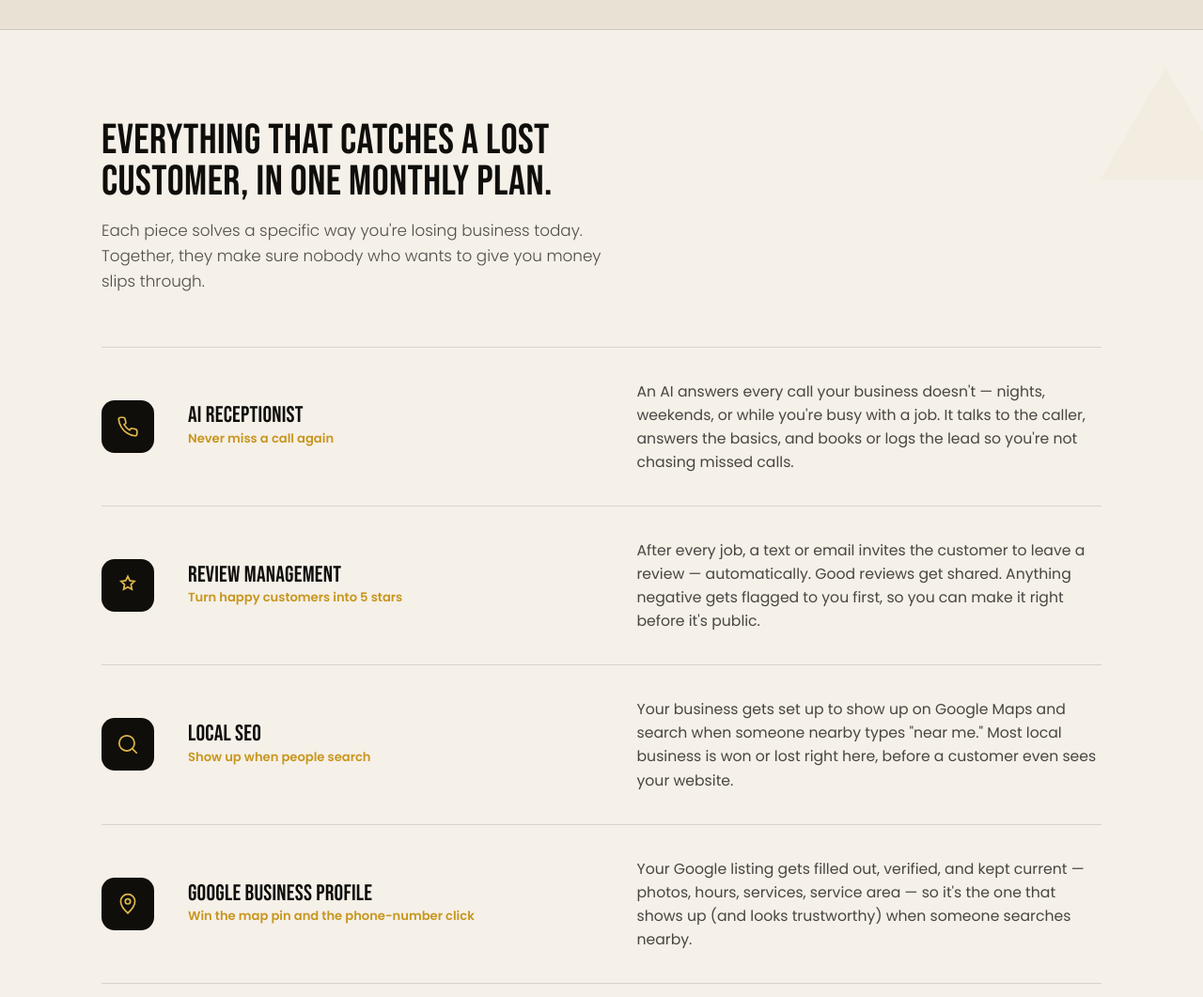
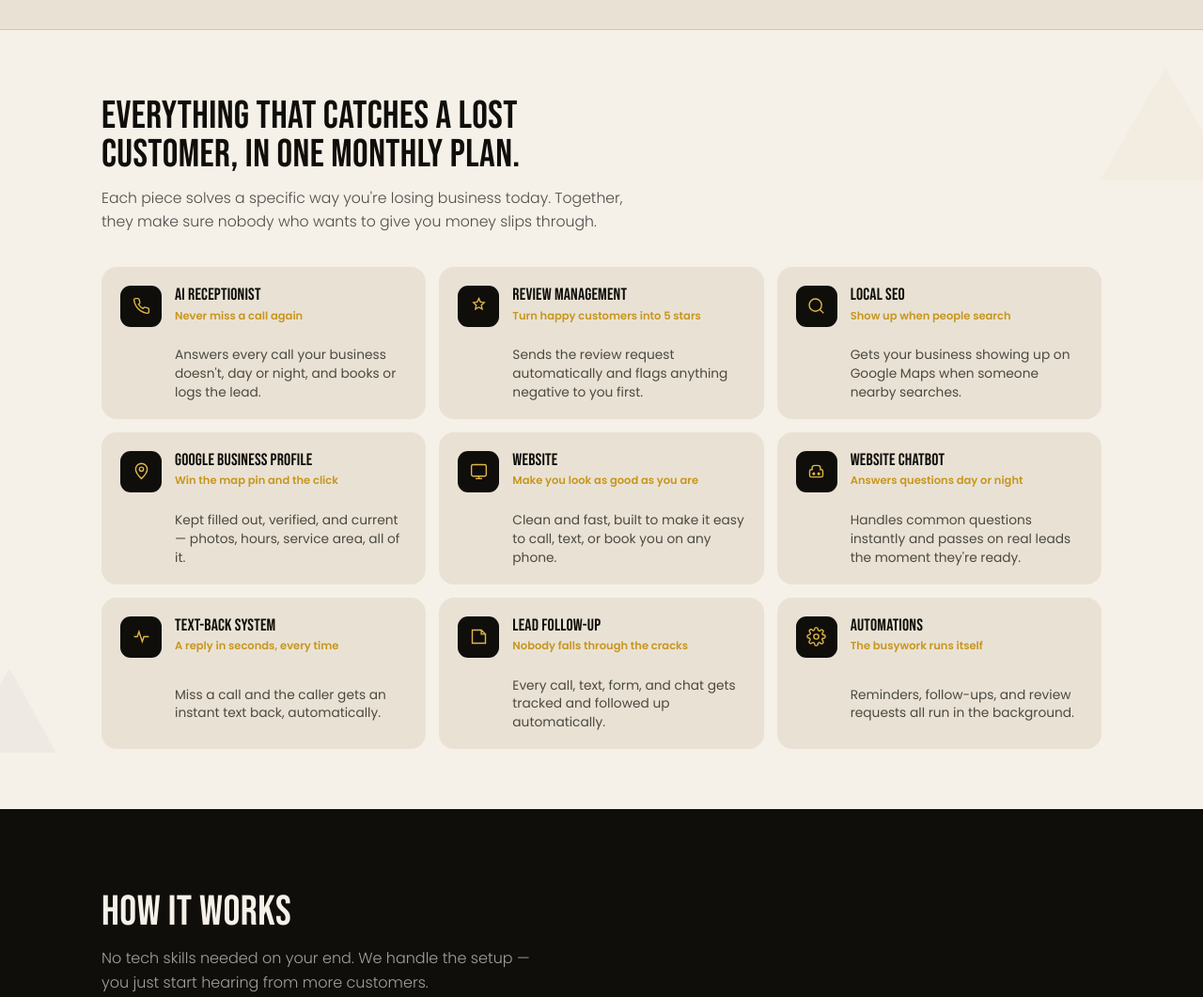
Before and after one commit to tcusworth/flatironscreativestudio, an Eleventy site: page src/local-business/index.html in a window 1280 px wide. Shown: the part 1560-2621 px from the top of the page at 94% size. Built offline with nearby package versions, Linux system fonts and the light colour scheme; Eleventy itself is replaced by a stand-in of ours; files that its build step writes are made by us from their sources.

Commit message:
Fix logo to match site header, compact services grid

```diff
--- a/src/local-business/index.html
+++ b/src/local-business/index.html
@@ -68,8 +68,11 @@
     display:flex; align-items:center; justify-content:space-between;
     padding-top:18px; padding-bottom:18px;
   }
-  .logo{display:flex; align-items:center; text-decoration:none;}
-  .logo img{height:34px; width:auto; display:block;}
+  .logo{display:flex; align-items:center; gap:10px; text-decoration:none;}
+  .logo img{height:40px; width:auto; display:block;}
+  .logo-name{font-family:'Poppins',sans-serif; font-weight:700; font-size:0.92rem; color:var(--cream); white-space:nowrap; display:none;}
+  .logo-name em{font-style:italic; font-weight:400; opacity:0.7;}
+  @media(min-width:560px){.logo-name{display:block;}}
   .nav-cta{display:flex; align-items:center; gap:22px;}
   .nav-phone{color:var(--cream); font-size:0.92rem; font-weight:500; text-decoration:none; display:none;}
   @media(min-width:720px){.nav-phone{display:inline-block;}}
@@ -193,31 +196,36 @@
   .cost-item p{font-size:0.98rem; color:rgba(15,14,10,0.8);}
 
   /* ---------- SERVICES ---------- */
-  .services{padding:96px 0 80px;}
-  .services-head{max-width:56ch; margin-bottom:56px;}
-  .services-head h2{font-size:clamp(2rem,4vw,2.8rem);}
-  .services-head p{margin-top:16px; font-size:1.05rem; color:rgba(15,14,10,0.72); font-weight:300;}
+  .services{padding:72px 0 64px;}
+  .services-head{max-width:56ch; margin-bottom:36px;}
+  .services-head h2{font-size:clamp(1.9rem,3.6vw,2.6rem);}
+  .services-head p{margin-top:12px; font-size:0.98rem; color:rgba(15,14,10,0.72); font-weight:300;}
+
+  .services-grid{
+    display:grid; grid-template-columns:1fr; gap:14px;
+  }
+  @media(min-width:700px){.services-grid{grid-template-columns:1fr 1fr;}}
+  @media(min-width:1000px){.services-grid{grid-template-columns:repeat(3,1fr);}}
 
   .service-row{
-    display:grid; grid-template-columns:1fr; gap:20px;
-    padding:34px 0;
-    border-top:1px solid var(--line);
+    display:grid; grid-template-columns:44px 1fr; gap:12px 14px;
+    background:var(--cream-dim);
+    border-radius:16px;
+    padding:20px 20px 18px;
     align-items:start;
   }
-  .service-row:last-of-type{border-bottom:1px solid var(--line);}
-  @media(min-width:760px){
-    .service-row{grid-template-columns:64px 1fr 1.1fr; gap:28px; align-items:center;}
-  }
   .service-icon{
-    width:56px; height:56px; border-radius:14px;
+    width:44px; height:44px; border-radius:11px;
     background:var(--ink); color:var(--amber-light);
     display:flex; align-items:center; justify-content:center;
     flex-shrink:0;
   }
-  .service-icon svg{width:26px; height:26px;}
-  .service-name h3{font-size:1.5rem; text-transform:none;}
-  .service-name .tag{font-size:0.82rem; color:var(--amber); font-weight:600; margin-top:2px;}
-  .service-desc p{font-size:0.98rem; color:rgba(15,14,10,0.75);}
+  .service-icon svg{width:21px; height:21px;}
+  .service-name{grid-column:2;}
+  .service-name h3{font-size:1.12rem; text-transform:none; line-height:1.1;}
+  .service-name .tag{font-size:0.72rem; color:var(--amber); font-weight:600; margin-top:3px;}
+  .service-desc{grid-column:2;}
+  .service-desc p{font-size:0.86rem; line-height:1.45; color:rgba(15,14,10,0.72); margin-top:8px;}
 
   /* ---------- PROCESS ---------- */
   .process{
@@ -366,7 +374,7 @@
 
 <nav>
   <div class="wrap">
-    <a href="/" class="logo"><img src="/assets/img/flatirons-logo-white.png" alt="Flatirons Creative Studio"></a>
+    <a href="/" class="logo"><img src="/assets/img/logo.png" alt="Flatirons Creative Studio"><span class="logo-name">Flatirons <em>Creative Studio</em></span></a>
     <div class="nav-cta">
       <a href="tel:+17194971641" class="nav-phone">(719) 497-1641</a>
       <a href="#book" class="btn btn-outline">Book a free call</a>
@@ -428,12 +436,14 @@
       <p>Each piece solves a specific way you're losing business today. Together, they make sure nobody who wants to give you money slips through.</p>
     </div>
 
+    <div class="services-grid">
+
     <div class="service-row reveal">
       <div class="service-icon">
         <svg viewBox="0 0 24 24" fill="none" stroke="currentColor" stroke-width="1.6"><path d="M21 16.5v2.7a1.8 1.8 0 0 1-2 1.8 17.8 17.8 0 0 1-7.8-2.8 17.5 17.5 0 0 1-5.4-5.4A17.8 17.8 0 0 1 3 5a1.8 1.8 0 0 1 1.8-2h2.7a1.8 1.8 0 0 1 1.8 1.5c.1.9.4 1.8.7 2.7a1.8 1.8 0 0 1-.4 1.9L8.4 10a14.4 14.4 0 0 0 5.4 5.4l1-1.2a1.8 1.8 0 0 1 1.9-.4c.9.3 1.8.5 2.7.7A1.8 1.8 0 0 1 21 16.5Z"/></svg>
       </div>
       <div class="service-name"><h3>AI receptionist</h3><div class="tag">Never miss a call again</div></div>
-      <div class="service-desc"><p>An AI answers every call your business doesn't — nights, weekends, or while you're busy with a job. It talks to the caller, answers the basics, and books or logs the lead so you're not chasing missed calls.</p></div>
+      <div class="service-desc"><p>Answers every call your business doesn't, day or night, and books or logs the lead.</p></div>
     </div>
 
     <div class="service-row reveal">
@@ -441,7 +451,7 @@
         <svg viewBox="0 0 24 24" fill="none" stroke="currentColor" stroke-width="1.6"><path d="M12 3l1.9 4.3 4.6.6-3.4 3.3.9 4.7L12 13.7 7.9 15.9l.9-4.7L5.4 7.9l4.6-.6L12 3Z"/></svg>
       </div>
       <div class="service-name"><h3>Review management</h3><div class="tag">Turn happy customers into 5 stars</div></div>
-      <div class="service-desc"><p>After every job, a text or email invites the customer to leave a review — automatically. Good reviews get shared. Anything negative gets flagged to you first, so you can make it right before it's public.</p></div>
+      <div class="service-desc"><p>Sends the review request automatically and flags anything negative to you first.</p></div>
     </div>
 
     <div class="service-row reveal">
@@ -449,15 +459,15 @@
         <svg viewBox="0 0 24 24" fill="none" stroke="currentColor" stroke-width="1.6"><circle cx="11" cy="11" r="7.5"/><path d="M21 21l-4.5-4.5"/></svg>
       </div>
       <div class="service-name"><h3>Local SEO</h3><div class="tag">Show up when people search</div></div>
-      <div class="service-desc"><p>Your business gets set up to show up on Google Maps and search when someone nearby types "near me." Most local business is won or lost right here, before a customer even sees your website.</p></div>
+      <div class="service-desc"><p>Gets your business showing up on Google Maps when someone nearby searches.</p></div>
     </div>
 
     <div class="service-row reveal">
       <div class="service-icon">
         <svg viewBox="0 0 24 24" fill="none" stroke="currentColor" stroke-width="1.6"><path d="M12 21s7-6.3 7-11.5A7 7 0 0 0 5 9.5C5 14.7 12 21 12 21Z"/><circle cx="12" cy="9.5" r="2.5"/></svg>
       </div>
-      <div class="service-name"><h3>Google Business Profile</h3><div class="tag">Win the map pin and the phone-number click</div></div>
-      <div class="service-desc"><p>Your Google listing gets filled out, verified, and kept current — photos, hours, services, service area — so it's the one that shows up (and looks trustworthy) when someone searches nearby.</p></div>
+      <div class="service-name"><h3>Google Business Profile</h3><div class="tag">Win the map pin and the click</div></div>
+      <div class="service-desc"><p>Kept filled out, verified, and current — photos, hours, service area, all of it.</p></div>
     </div>
 
     <div class="service-row reveal">
@@ -465,7 +475,7 @@
         <svg viewBox="0 0 24 24" fill="none" stroke="currentColor" stroke-width="1.6"><rect x="3" y="4" width="18" height="14" rx="2"/><path d="M8 21h8M12 18v3"/></svg>
       </div>
       <div class="service-name"><h3>Website</h3><div class="tag">Make you look as good as you are</div></div>
-      <div class="service-desc"><p>A clean, fast site built to make a good first impression and make it easy to call, text, or book you — on any phone, in any light.</p></div>
+      <div class="service-desc"><p>Clean and fast, built to make it easy to call, text, or book you on any phone.</p></div>
     </div>
 
     <div class="service-row reveal">
@@ -473,15 +483,15 @@
         <svg viewBox="0 0 24 24" fill="none" stroke="currentColor" stroke-width="1.6"><path d="M4 12c0-1 1-2 2-2h1V8a3 3 0 0 1 3-3h4a3 3 0 0 1 3 3v2h1c1 0 2 1 2 2v5c0 1-1 2-2 2H6c-1 0-2-1-2-2v-5Z"/><circle cx="9" cy="15" r="1"/><circle cx="15" cy="15" r="1"/></svg>
       </div>
       <div class="service-name"><h3>Website chatbot</h3><div class="tag">Answers questions day or night</div></div>
-      <div class="service-desc"><p>A chat box on your website answers common questions instantly — pricing, hours, what you offer — and passes on real leads to you the moment they're ready to talk.</p></div>
+      <div class="service-desc"><p>Handles common questions instantly and passes on real leads the moment they're ready.</p></div>
     </div>
 
     <div class="service-row reveal">
       <div class="service-icon">
         <svg viewBox="0 0 24 24" fill="none" stroke="currentColor" stroke-width="1.6"><path d="M3 12h4l2-6 4 12 2-6h6"/></svg>
       </div>
-      <div class="service-name"><h3>Text-back system</h3><div class="tag">A missed call gets a reply in seconds</div></div>
-      <div class="service-desc"><p>Miss a call and the caller gets an instant text back, so they know you saw it and you'll be in touch — instead of assuming you don't care and calling the next name on the list.</p></div>
+      <div class="service-name"><h3>Text-back system</h3><div class="tag">A reply in seconds, every time</div></div>
+      <div class="service-desc"><p>Miss a call and the caller gets an instant text back, automatically.</p></div>
     </div>
 
     <div class="service-row reveal">
@@ -489,7 +499,7 @@
         <svg viewBox="0 0 24 24" fill="none" stroke="currentColor" stroke-width="1.6"><path d="M4 4h11l5 5v11H4V4Z"/><path d="M15 4v5h5"/></svg>
       </div>
       <div class="service-name"><h3>Lead follow-up</h3><div class="tag">Nobody falls through the cracks</div></div>
-      <div class="service-desc"><p>Every lead — call, text, form, or chat — gets tracked and followed up automatically, so a busy week never quietly costs you a sale.</p></div>
+      <div class="service-desc"><p>Every call, text, form, and chat gets tracked and followed up automatically.</p></div>
     </div>
 
     <div class="service-row reveal">
@@ -497,9 +507,10 @@
         <svg viewBox="0 0 24 24" fill="none" stroke="currentColor" stroke-width="1.6"><circle cx="12" cy="12" r="3"/><path d="M19.4 15a1.7 1.7 0 0 0 .3 1.9l.1.1a2 2 0 1 1-2.8 2.8l-.1-.1a1.7 1.7 0 0 0-1.9-.3 1.7 1.7 0 0 0-1 1.6V21a2 2 0 1 1-4 0v-.2a1.7 1.7 0 0 0-1.1-1.6 1.7 1.7 0 0 0-1.9.3l-.1.1a2 2 0 1 1-2.8-2.8l.1-.1a1.7 1.7 0 0 0 .3-1.9 1.7 1.7 0 0 0-1.6-1H3a2 2 0 1 1 0-4h.2a1.7 1.7 0 0 0 1.6-1.1 1.7 1.7 0 0 0-.3-1.9l-.1-.1a2 2 0 1 1 2.8-2.8l.1.1a1.7 1.7 0 0 0 1.9.3H9a1.7 1.7 0 0 0 1-1.6V3a2 2 0 1 1 4 0v.2a1.7 1.7 0 0 0 1 1.6 1.7 1.7 0 0 0 1.9-.3l.1-.1a2 2 0 1 1 2.8 2.8l-.1.1a1.7 1.7 0 0 0-.3 1.9V9a1.7 1.7 0 0 0 1.6 1H21a2 2 0 1 1 0 4h-.2a1.7 1.7 0 0 0-1.6 1Z"/></svg>
       </div>
       <div class="service-name"><h3>Automations</h3><div class="tag">The busywork runs itself</div></div>
-      <div class="service-desc"><p>Appointment reminders, follow-up messages, review requests, and lead routing all run in the background — no extra hours in your day, no software for you to learn.</p></div>
+      <div class="service-desc"><p>Reminders, follow-ups, and review requests all run in the background.</p></div>
     </div>
 
+    </div>
   </div>
 </section>
 
```
